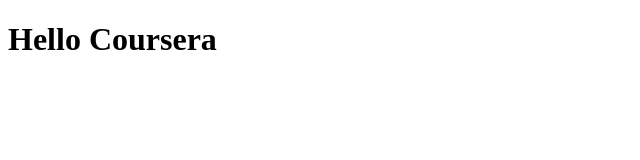
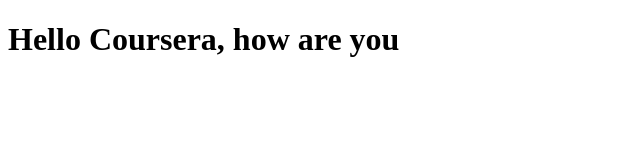
Before and after one commit to CheGue3141/coursera-test, a plain HTML site: page site/index.html in a window 1280 px wide. Shown: the whole page, without its empty margins (0-640 px from the left). Drawn offline with Linux system fonts and the light colour scheme.

Commit message:
small addition

```diff
--- a/site/index.html
+++ b/site/index.html
@@ -4,6 +4,6 @@
 	<title>Hello Coursera</title>
 </head>
 <body>
-<h1>Hello Coursera</h1>
+<h1>Hello Coursera, how are you</h1>
 </body>
 </html>
```
